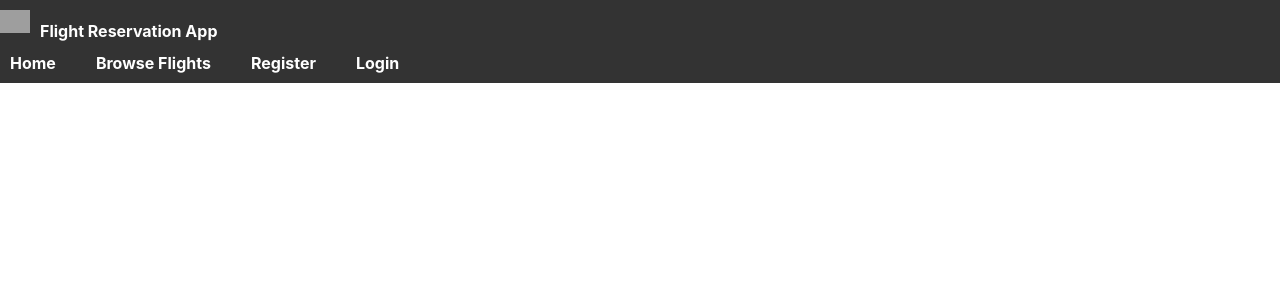
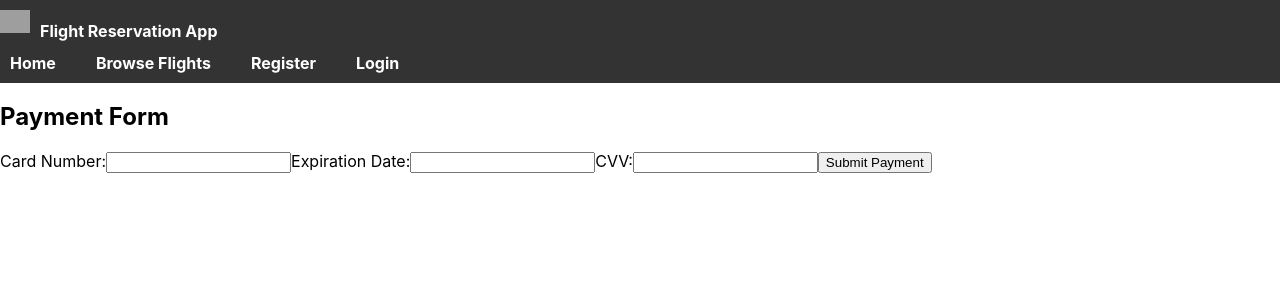
Before and after one commit to BitDrewww/flight-reservation, a React (Create React App) app: page /payment/1 in a window 1280 px wide. Shown: the top 300 px of the page. Built offline with nearby package versions, Linux system fonts and the light colour scheme; grey boxes are pictures that could not be loaded.

Commit message:
Added Payment

```diff
--- a/src/App.js
+++ b/src/App.js
@@ -8,7 +8,7 @@ import SeatSelection from './components/SeatSelection';
 import Payment from './components/Payment';
 import UserRegistration from './components/UserRegistration';
 import UserLogin from './components/UserLogin';
-import './Styles.css'; // Import the CSS file
+import './styles.css'; // Import the CSS file
 
 const NavBar = () => (
   <nav className="navbar">
@@ -35,6 +35,10 @@ const App = () => {
       <div>
         <NavBar /> {/* Include the navigation bar */}
         <Routes>
+        <Route
+  path="/payment/:flightId"
+  element={<Payment selectedFlight={selectedFlight} onPaymentSuccess={() => console.log('Payment successful')} />}
+/>
           <Route path="/" element={<HomePage />} />
           <Route
             path="/browse-flights"
--- a/src/components/BrowseFlights.js
+++ b/src/components/BrowseFlights.js
@@ -1,6 +1,7 @@
 // BrowseFlights.js
 import React, { useState, useEffect } from 'react';
 import axios from 'axios';
+import { useNavigate } from 'react-router-dom';
 
 const BrowseFlights = () => {
   const [flights, setFlights] = useState([]);
@@ -9,10 +10,10 @@ const BrowseFlights = () => {
   const [date, setDate] = useState('');
   const [searchResults, setSearchResults] = useState([]);
   const [showResults, setShowResults] = useState(false);
+  const navigate = useNavigate();
 
   const handleSearch = () => {
-    // Fetch flights based on search criteria
-    axios.get(`/api/flights?from=${from}&to=${to}&date=${date}`)
+    axios.get('https://jsonplaceholder.typicode.com/posts?_limit=5')
       .then(response => {
         setSearchResults(response.data);
         setShowResults(true);
@@ -21,11 +22,17 @@ const BrowseFlights = () => {
   };
 
   useEffect(() => {
-    // Fetch all flights initially (or you can fetch based on default criteria)
-    axios.get('/api/flights')
+    axios.get('https://jsonplaceholder.typicode.com/posts?_limit=10')
       .then(response => setFlights(response.data))
       .catch(error => console.error(error));
   }, []);
+
+  const handleSelect = (flight) => {
+    // Customize this function based on your requirements
+    console.log(`Flight selected: ${flight.id} - ${flight.title}`);
+    // Navigate to the payment route with the selected flight ID
+    navigate(`/payment/${flight.id}`);
+  };
 
   return (
     <div>
@@ -65,7 +72,10 @@ const BrowseFlights = () => {
           <ul>
             {searchResults.length > 0 ? (
               searchResults.map(flight => (
-                <li key={flight.id}>{flight.name} - {flight.departure} to {flight.destination}</li>
+                <li key={flight.id}>
+                  {flight.title}
+                  <button onClick={() => handleSelect(flight)}>Select</button>
+                </li>
               ))
             ) : (
               <p>No flights match the search criteria.</p>
@@ -79,7 +89,10 @@ const BrowseFlights = () => {
           <h3>All Flights</h3>
           <ul>
             {flights.map(flight => (
-              <li key={flight.id}>{flight.name} - {flight.departure} to {flight.destination}</li>
+              <li key={flight.id}>
+                {flight.title}
+                <button onClick={() => handleSelect(flight)}>Select</button>
+              </li>
             ))}
           </ul>
         </div>
--- a/src/components/Payment.js
+++ b/src/components/Payment.js
@@ -1,23 +1,55 @@
 // Payment.js
-import React, { useState } from 'react';
+import React, { useEffect, useState } from 'react';
+import axios from 'axios';
 
-const Payment = ({ selectedFlight, selectedSeat, onPaymentSuccess }) => {
-  const [paymentInfo, setPaymentInfo] = useState({
-    cardNumber: '',
-    // Other payment details
-  });
+const Payment = (props) => {
+  const [flightDetails, setFlightDetails] = useState(null);
 
-  const handlePayment = () => {
-    // Process payment logic
-    // Call onPaymentSuccess if payment is successful
-    onPaymentSuccess();
+  useEffect(() => {
+    const fetchFlightDetails = async () => {
+      try {
+        // Check if props.params is defined before accessing flightId
+        if (props.params && props.params.flightId) {
+          const response = await axios.get(`/api/flights/${props.params.flightId}`);
+          setFlightDetails(response.data);
+        }
+      } catch (error) {
+        console.error(error);
+      }
+    };
+
+    fetchFlightDetails();
+  }, [props.params]); // Include props.params in the dependency array
+
+  const handlePaymentSubmit = () => {
+    // Implement your payment logic here
+    // ...
+
+    // Trigger the onPaymentSuccess callback
+    props.onPaymentSuccess();
   };
 
   return (
     <div>
-      <h2>Make Payment</h2>
-      {/* Display payment form */}
-      <button onClick={handlePayment}>Pay Now</button>
+      <h2>Payment Form</h2>
+      {flightDetails && (
+        <div>
+          <h3>Flight Details</h3>
+          <p>Name: {flightDetails.name}</p>
+          <p>Departure: {flightDetails.departure}</p>
+          <p>Destination: {flightDetails.destination}</p>
+        </div>
+      )}
+      <form>
+        {/* Add your credit card form fields here */}
+        <label>Card Number:</label>
+        <input type="text" />
+        <label>Expiration Date:</label>
+        <input type="text" />
+        <label>CVV:</label>
+        <input type="text" />
+        <button type="button" onClick={handlePaymentSubmit}>Submit Payment</button>
+      </form>
     </div>
   );
 };
```
Also changed, not shown: src/components/Backup/App.css (renamed from src/App.css).
